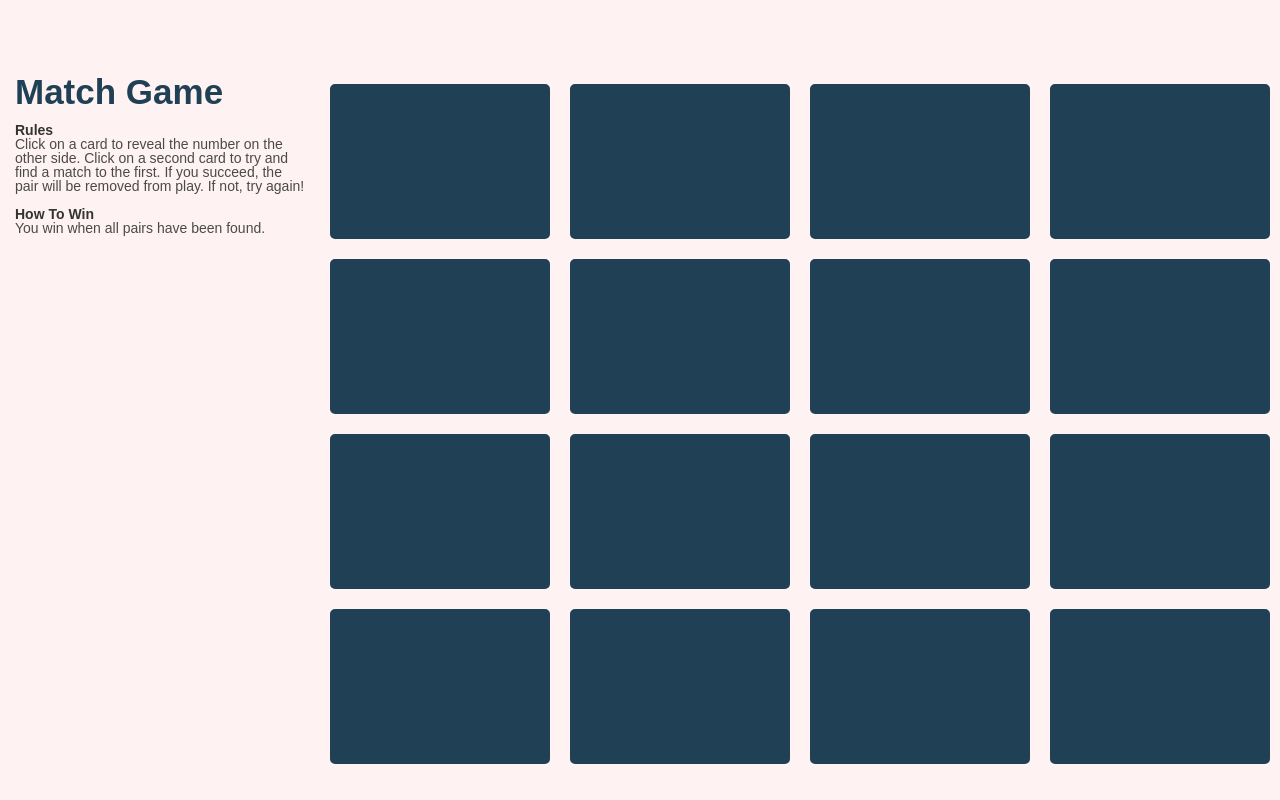
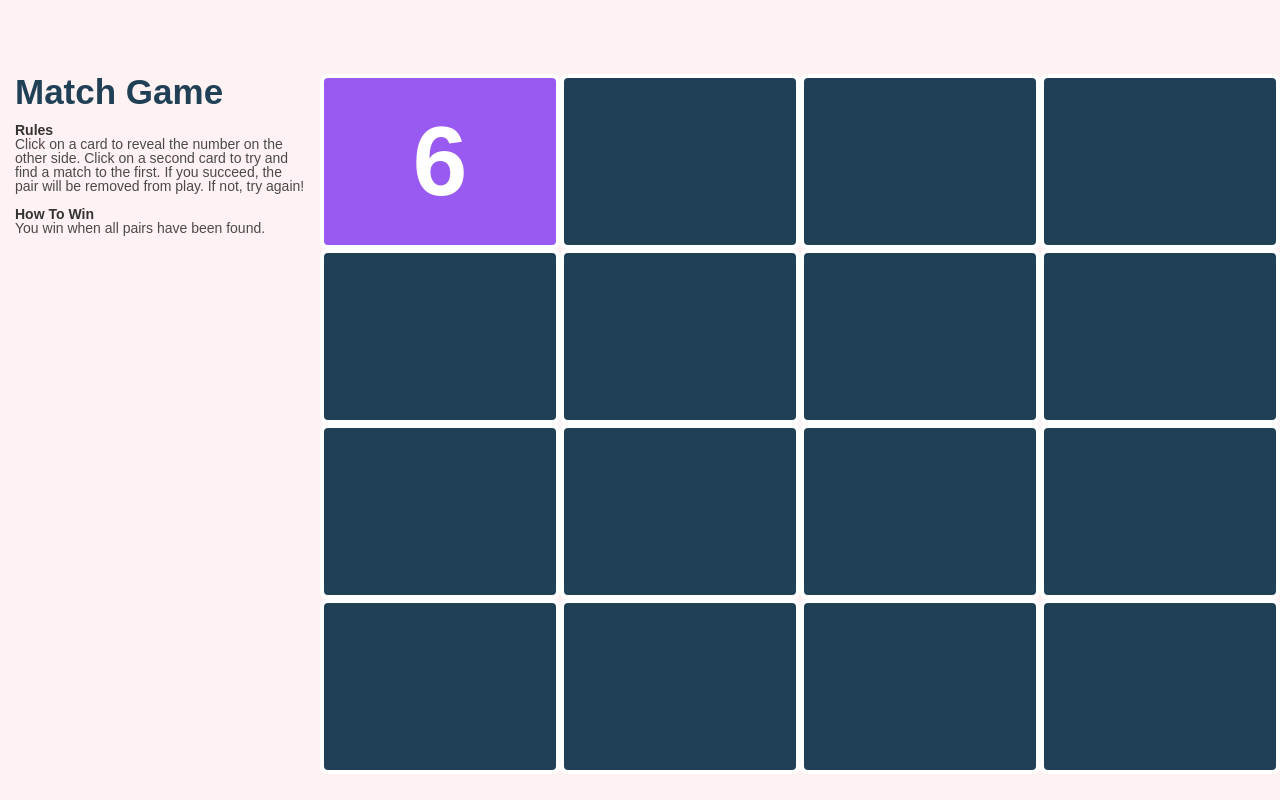
Before and after one commit to jlegar/match-game, a plain HTML site: page index.html in a window 1280 px wide. Both pictures are taken after a click on the element 440 px from the left and 161 px from the top of the page. Drawn offline with nearby package versions, Linux system fonts and the light colour scheme; a web font is replaced by a local one.

Commit message:
Add jquery logic and complete functions code.

```diff
--- a/index.html
+++ b/index.html
@@ -20,59 +20,9 @@
           <h2>How To Win</h2>
           <p>You win when all pairs have been found.</p>
         </div>
-        <div id="game" class="col-md-9 col-sm-12">
+        <div class="col-md-9 col-sm-12">
           <div class="row">
-            <div class="card col-xs-3">
-
-            </div>
-            <div class="card col-xs-3">
-
-            </div>
-            <div class="card col-xs-3">
-
-            </div>
-            <div class="card col-xs-3">
-
-            </div>
-
-            <div class="card col-xs-3">
-
-            </div>
-            <div class="card col-xs-3">
-
-            </div>
-            <div class="card col-xs-3">
-
-            </div>
-            <div class="card col-xs-3">
-
-            </div>
-
-            <div class="card col-xs-3">
-
-            </div>
-            <div class="card col-xs-3">
-
-            </div>
-            <div class="card col-xs-3">
-
-            </div>
-            <div class="card col-xs-3">
-
-            </div>
-
-            <div class="card col-xs-3">
-
-            </div>
-            <div class="card col-xs-3">
-
-            </div>
-            <div class="card col-xs-3">
-
-            </div>
-            <div class="card col-xs-3">
-
-            </div>
+            <div id="game"></div>
           </div>
         </div>
       </div>
--- a/resources/CSS/style.css
+++ b/resources/CSS/style.css
@@ -61,7 +61,7 @@ p {
   color: white;
   font-size: 7rem;
   font-weight: 900;
-  border: 10px solid rgb(255, 242, 242);
-  border-radius: 15px;
+  border: 4px solid #fff;
+  border-radius: 8px;
   cursor: pointer;
 }
--- a/resources/js/match-game.js
+++ b/resources/js/match-game.js
@@ -5,12 +5,16 @@ var MatchGame = {};
   Renders a 4x4 board of cards.
 */
 
+$(document).ready(function(){
+  MatchGame.renderCards(MatchGame.generateCardValues(), $('#game'));
+});
+
 /*
   Generates and returns an array of matching card values.
  */
 
 MatchGame.generateCardValues = function () {
-  var initArray = [1,2,3];
+  var initArray = [];
   var randomArray = [];
 
   for (var i=1; i<=8; i++) {
@@ -18,7 +22,7 @@ MatchGame.generateCardValues = function () {
   }
 
   while (initArray.length > 0) {
-    var j = Math.random(0, initArray.length);
+    var j = Math.floor(Math.random()*initArray.length);
     randomArray.push(initArray[j]);
     initArray.splice(j, 1);
   }
@@ -32,7 +36,28 @@ MatchGame.generateCardValues = function () {
 */
 
 MatchGame.renderCards = function(cardValues, $game) {
+  var cardColors = ['hsl(25, 85%, 65%)',
+                    'hsl(55, 85%, 65%)',
+                    'hsl(90, 85%, 65%)',
+                    'hsl(160, 85%, 65%)',
+                    'hsl(220, 85%, 65%)',
+                    'hsl(265, 85%, 65%)',
+                    'hsl(310, 85%, 65%)',
+                    'hsl(360, 85%, 65%)'];
+  $game.empty();
+  $game.data('flippedCards', []);
 
+  cardValues.forEach(function(cardNumber){
+    var $card = $('<div class="card col-xs-3"></div>');
+    $card.data('value', cardNumber);
+    $card.data('flipped', false);
+    $card.data('color', cardColors[cardNumber-1]);
+    $game.append($card);
+  });
+
+  $('.card').click(function(){
+    MatchGame.flipCard($(this), $game);
+  });
 };
 
 /*
@@ -41,5 +66,26 @@ MatchGame.renderCards = function(cardValues, $game) {
  */
 
 MatchGame.flipCard = function($card, $game) {
+  if (!$card.data('flipped')) {
+    $card.data('flipped', true);
+    $card.css('background-color', $card.data('color'));
+    $card.html($card.data('value'));
+    $game.data('flippedCards').push($card);
+  };
 
+  if ($game.data('flippedCards').length === 2) {
+    console.log($game.data('flippedCards')[0].data('value'));
+    if ($game.data('flippedCards')[0] === $game.data('flippedCards')[1]) {
+      $game.data('flippedCards')[0].css({'color': 'rgb(204, 204, 204)', 'background-color': 'rgb(153, 153, 153)'});
+      $game.data('flippedCards')[1].css({'color': 'rgb(204, 204, 204)', 'background-color': 'rgb(153, 153, 153)'});
+    } else {
+      $game.data('flippedCards')[0].data('flipped', false);
+      $game.data('flippedCards')[0].css('background-color', $game.data('flippedCards')[0].data('color'));
+      $game.data('flippedCards')[0].empty();
+      $game.data('flippedCards')[1].data('flipped', false);
+      $game.data('flippedCards')[1].css('background-color', $game.data('flippedCards')[0].data('color'));
+      $game.data('flippedCards')[1].empty();
+    }
+    $game.data('flippedCards', []);
+  };
 };
```
